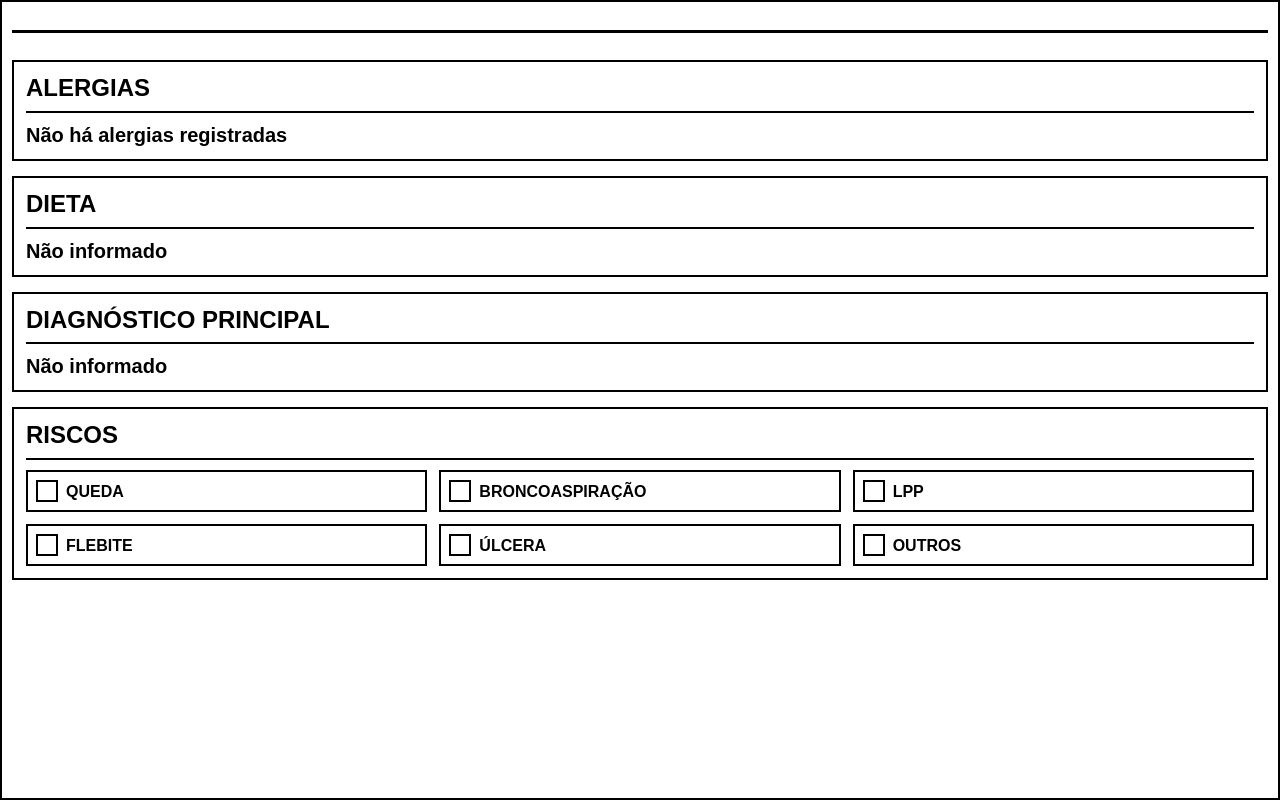
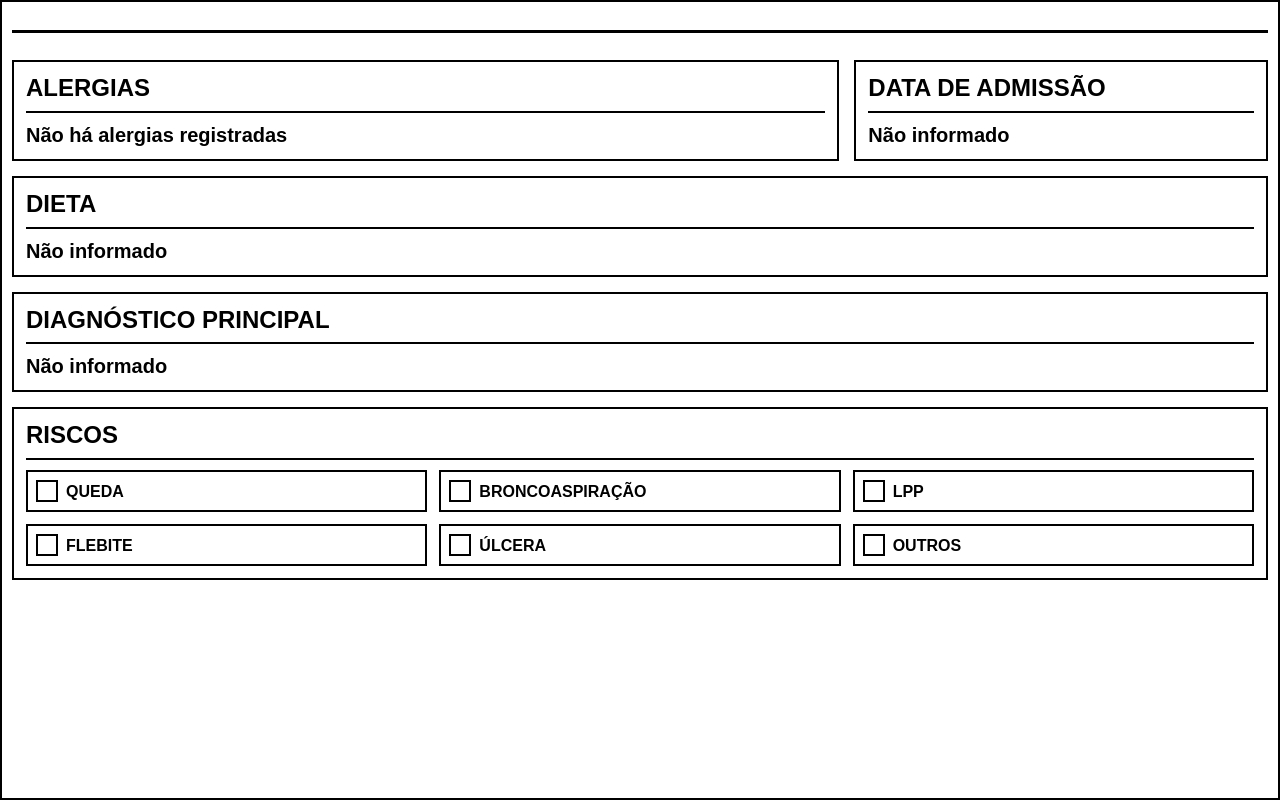
Before and after one commit to EstevaoFarias96/SistemaHospitalarHSOP, a Flask app: template app/templates/imprimir_identificacao_paciente.html in a window 1280 px wide. Run offline with Flask 3, Linux system fonts and the light colour scheme; the template is opened without the code that fills it, so the values that code supplies are empty.

Commit message:
ajuste ficha de identificacao do paciente

```diff
--- a/app/templates/imprimir_identificacao_paciente.html
+++ b/app/templates/imprimir_identificacao_paciente.html
@@ -60,6 +60,12 @@
             margin-bottom: 10px;
         }
 
+        .allergies-admissao-container {
+            display: grid;
+            grid-template-columns: 2fr 1fr;
+            gap: 15px;
+        }
+
         .allergies-section {
             border: 2px solid #000;
             padding: 12px;
@@ -67,6 +73,18 @@
         }
 
         .allergies-content {
+            font-size: 20px;
+            color: #000;
+            font-weight: bold;
+        }
+
+        .admissao-section {
+            border: 2px solid #000;
+            padding: 12px;
+            min-height: 50px;
+        }
+
+        .admissao-content {
             font-size: 20px;
             color: #000;
             font-weight: bold;
@@ -143,7 +161,8 @@
             <!-- NOME DO PACIENTE -->
             <div class="patient-name">{{ paciente.nome }}</div>
 
-            <!-- ALERGIAS -->
+            <!-- ALERGIAS E DATA DE ADMISSÃO -->
+            <div class="allergies-admissao-container">
                 <div class="allergies-section">
                     <div class="section-title">ALERGIAS</div>
                     <div class="allergies-content">
@@ -152,6 +171,18 @@
                         {% else %}
                             Não há alergias registradas
                         {% endif %}
+                    </div>
+                </div>
+
+                <div class="admissao-section">
+                    <div class="section-title">DATA DE ADMISSÃO</div>
+                    <div class="admissao-content">
+                        {% if internacao.data_internacao %}
+                            {{ internacao.data_internacao.strftime('%d/%m/%Y') }}
+                        {% else %}
+                            Não informado
+                        {% endif %}
+                    </div>
                 </div>
             </div>
 
```
Also changed, not shown: 1 other file. Lines whose indentation alone changed are shown as unchanged.
